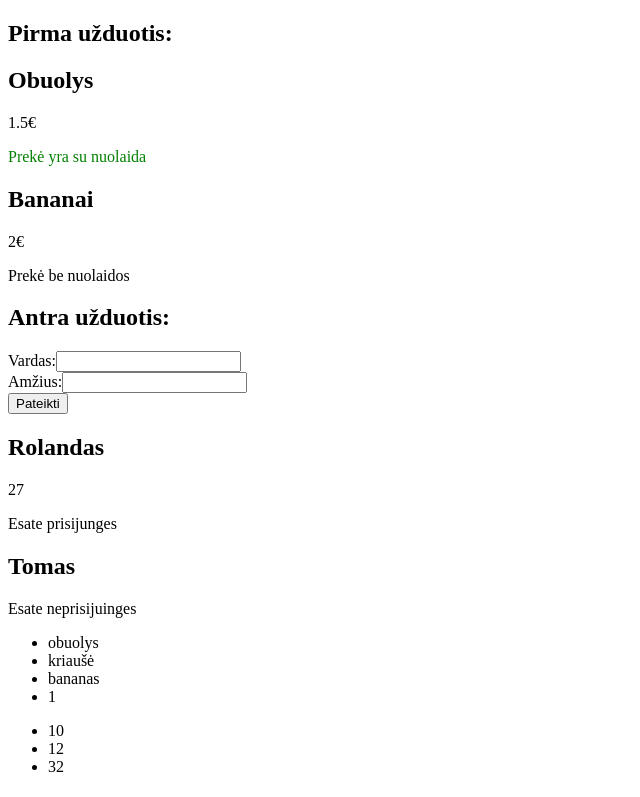
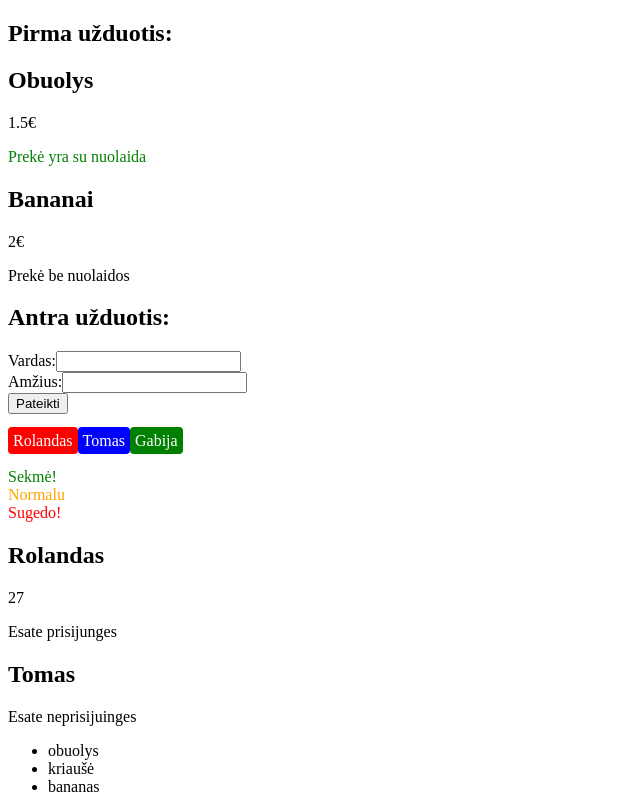
Before and after one commit to Rolandas5/react-typescript-lesson, a React (Vite) app: page / in a window 1280 px wide. Shown: the top 797 px of the page, without its empty margins (0-640 px from the left). Built offline with nearby package versions, Linux system fonts and the light colour scheme.

Commit message:
react-typescript-lesson

```diff
--- a/src/App.tsx
+++ b/src/App.tsx
@@ -4,6 +4,8 @@ import { List } from './components/List';
 import { ObjectList } from './components/ObjectList';
 import { UserProfile } from './components/UserProfile';
 import UserForm from './components/UserForm';
+import { Alert } from './components/Alert';
+import { UserRoleBadge } from './components/UserRoleBadge';
 
 // User interfeisas
 interface User {
@@ -30,6 +32,15 @@ function App() {
     <>
       <ProductList items={items} />
       <UserForm onSubmit={handleUserSubmit} />
+      <br />
+      <UserRoleBadge role="admin" name="Rolandas" />
+      <UserRoleBadge role="editor" name="Tomas" />
+      <UserRoleBadge role="viewer" name="Gabija" />
+      <br />
+      <br />
+      <Alert type="success" message="Sekmė!" />
+      <Alert type="warning" message="Normalu" />
+      <Alert type="error" message="Sugedo!" />
       <UserProfile name="Rolandas" age={27} isActive={true} />
       <UserProfile name="Tomas" isActive={false} />
       <List items={['obuolys', 'kriaušė', 'bananas', 1]} />
--- /dev/null
+++ b/src/components/Alert.tsx
@@ -0,0 +1,21 @@
+// type reiskia, kad galimybe pasirinkti tik viena is keliu variantu
+type AlertTypes = 'success' | 'warning' | 'error';
+
+interface AlertProps {
+  type: AlertTypes;
+  message: string;
+}
+
+export const Alert: React.FC<AlertProps> = ({ message, type }) => {
+  const getColor = () => {
+    switch (type) {
+      case 'success':
+        return 'green';
+      case 'warning':
+        return 'orange';
+      case 'error':
+        return 'red';
+    }
+  };
+  return <div style={{ color: getColor() }}>{message}</div>;
+};
--- a/src/components/UserForm.tsx
+++ b/src/components/UserForm.tsx
@@ -15,6 +15,7 @@ const UserForm: React.FC<UserFormProps> = ({ onSubmit }) => {
 
   const handleSubmit = (event: React.FormEvent) => {
     event.preventDefault();
+    // Number(age) reiškia, kad age, kuris yra eilutė (string), paverčiamas į skaičių (number).
     const userData: User = { name, age: Number(age) };
     onSubmit(userData);
     setName('');
--- /dev/null
+++ b/src/components/UserRoleBadge.tsx
@@ -0,0 +1,24 @@
+type UserRoles = 'admin' | 'editor' | 'viewer';
+
+interface UserRoleBadgeProps {
+  role: UserRoles;
+  name: string;
+}
+
+export const UserRoleBadge: React.FC<UserRoleBadgeProps> = ({ role, name }) => {
+    let color = '';
+
+    if (role === 'admin') {
+      color = 'red';
+    } else if (role === 'editor') {
+      color = 'blue';
+    } else if (role === 'viewer') {
+      color = 'green';
+    }
+
+    return (
+      <span style={{ backgroundColor: color, color: 'white', padding: '5px', borderRadius: '4px' }}>
+        {name}
+      </span>
+    );
+  };
```
